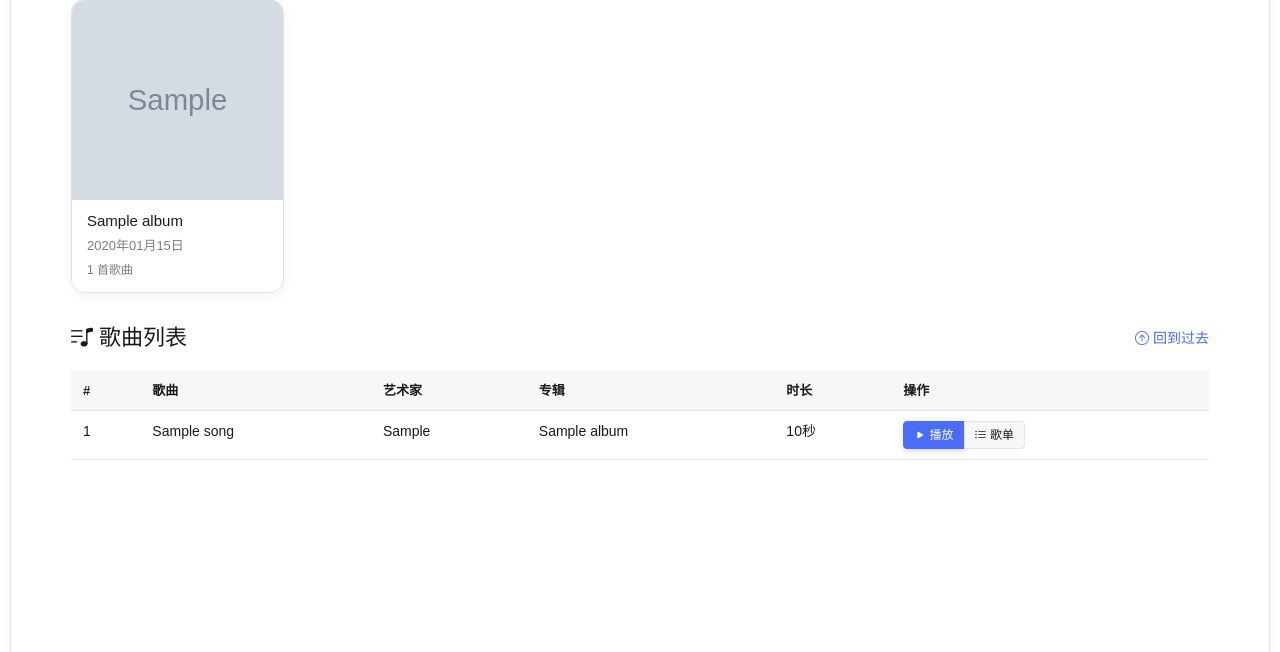
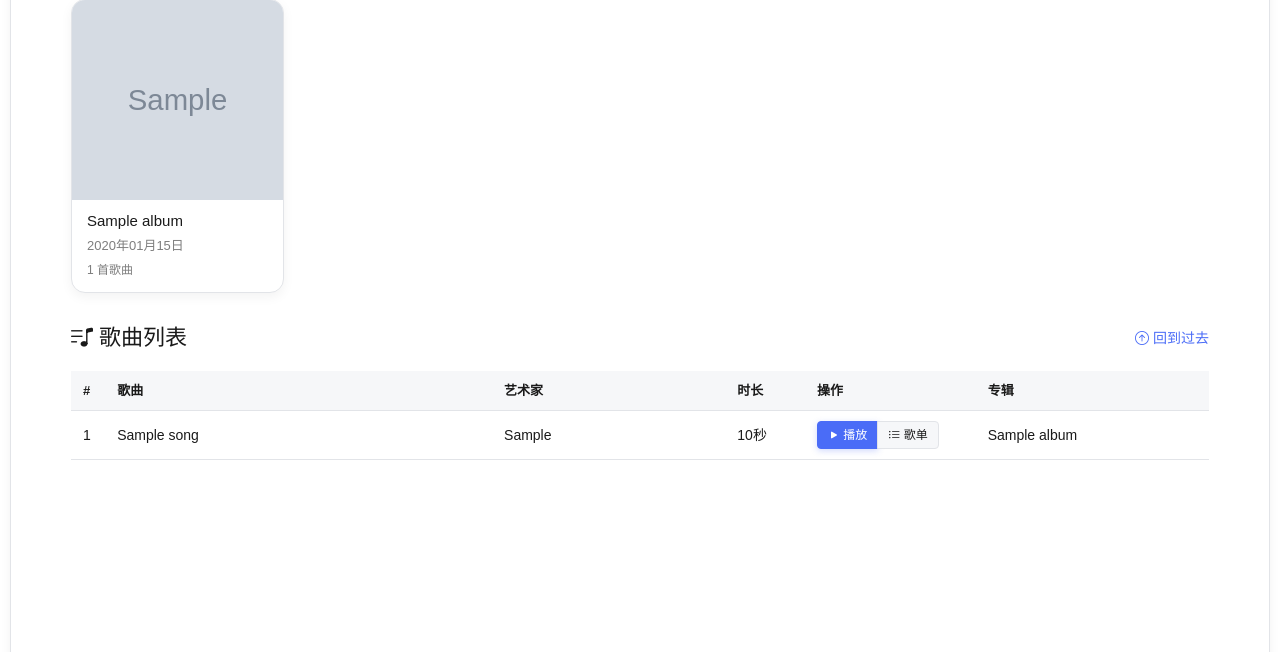
Before and after one commit to taobb123/MayDay--, a Django app: page / in a window 1280 px wide. Shown: the part 355-1007 px from the top of the page. Run offline with Django 4.2, Linux system fonts and the light colour scheme; tables that the repository leaves empty hold one stand-in row (values such as "Sample post"); grey boxes marked "Sample" are stand-in pictures.

```diff
--- a/Mayday/mayday_app/views.py
+++ b/Mayday/mayday_app/views.py
@@ -177,6 +177,7 @@ class ImageViewSet(viewsets.ModelViewSet):
 
 class ScanView(APIView):
     """扫描视图"""
+    permission_classes = [AllowAny]  # 允许未登录用户访问扫描功能
 
     def post(self, request):
         """触发扫描任务"""
--- a/Mayday/mayday_project/settings.py
+++ b/Mayday/mayday_project/settings.py
@@ -105,7 +105,7 @@ MEDIA_ROOT = BASE_DIR / 'media'
 DEFAULT_AUTO_FIELD = 'django.db.models.BigAutoField'
 
 # Music directory path
-MUSIC_DIRECTORY = r'D:\Music\周杰伦'
+MUSIC_DIRECTORY = r'D:\Music\2024 - music'
 
 # Lyrics directory path
 LYRICS_DIRECTORY = r'C:\Lyrics'
--- a/Mayday/templates/mayday_app/index.html
+++ b/Mayday/templates/mayday_app/index.html
@@ -1,4 +1,33 @@
 {% extends 'mayday_app/base.html' %}
+
+{% block extra_css %}
+<style>
+    /* 首页底部歌曲列表：固定表格布局 + 中间三列比例（歌曲略宽），长文本省略号 */
+    #song-list .table-song-layout {
+        table-layout: fixed;
+        width: 100%;
+    }
+    #song-list .table-song-layout col.col-num { width: 3%; }
+    #song-list .table-song-layout col.col-title { width: 34%; }
+    #song-list .table-song-layout col.col-artist { width: 20.5%; }
+    #song-list .table-song-layout col.col-duration { width: 7%; }
+    #song-list .table-song-layout col.col-actions { width: 15%; }
+    #song-list .table-song-layout col.col-album { width: 20.5%; }
+    #song-list .table-song-layout .song-table-ellipsis {
+        overflow: hidden;
+        text-overflow: ellipsis;
+        white-space: nowrap;
+        vertical-align: middle;
+        max-width: 0; /* 配合 table-layout:fixed 让 td 尊重列宽 */
+    }
+    #song-list .table-song-layout td:not(.song-table-ellipsis) {
+        vertical-align: middle;
+    }
+    #song-list .table-song-layout .col-actions-cell {
+        white-space: nowrap;
+    }
+</style>
+{% endblock %}
 
 {% block content %}
 <div class="container-fluid" data-user-authenticated="true">
@@ -9,7 +38,7 @@
             <button class="btn btn-primary" onclick="showArtistsModal()" title="按首字母浏览歌手">
                 <i class="bi bi-person-lines-fill"></i> 歌手
             </button>
-            <button class="btn btn-scan" onclick="scanMusic()">
+            <button class="btn btn-scan" onclick="scanMusic(event)">
                 <i class="bi bi-folder2-open"></i> 扫描音乐
             </button>
         </div>
@@ -195,24 +224,31 @@
             </a>
         </div>
         <div class="table-responsive">
-            <table class="table table-hover">
+            <table class="table table-hover table-song-layout">
+                <colgroup>
+                    <col class="col-num">
+                    <col class="col-title">
+                    <col class="col-artist">
+                    <col class="col-duration">
+                    <col class="col-actions">
+                    <col class="col-album">
+                </colgroup>
                 <thead>
                     <tr>
                         <th>#</th>
                         <th>歌曲</th>
                         <th>艺术家</th>
-                        <th>专辑</th>
                         <th>时长</th>
                         <th>操作</th>
+                        <th>专辑</th>
                     </tr>
                 </thead>
                 <tbody>
                     {% for song in songs %}
                     <tr>
                         <td>{{ songs_start_index|add:forloop.counter0 }}</td>
-                        <td>{{ song.title }}</td>
-                        <td>{{ song.artist }}</td>
-                        <td>{{ song.album.name|default:"-" }}</td>
+                        <td class="song-table-ellipsis" title="{{ song.title|escape }}">{{ song.title }}</td>
+                        <td class="song-table-ellipsis" title="{{ song.artist|escape }}">{{ song.artist }}</td>
                         <td>
                             {% if song.duration %}
                             {{ song.duration|floatformat:0 }}秒
@@ -220,7 +256,7 @@
                             -
                             {% endif %}
                         </td>
-                        <td>
+                        <td class="col-actions-cell">
                             <div class="btn-group" role="group">
                                 {% if song.file_path or song.original_path %}
                                 <button class="btn btn-sm btn-primary play-song-btn"
@@ -236,6 +272,7 @@
                                 </button>
                             </div>
                         </td>
+                        <td class="song-table-ellipsis" title="{% if song.album %}{{ song.album.name|escape }}{% else %}-{% endif %}">{{ song.album.name|default:"-" }}</td>
                     </tr>
                     {% empty %}
                     <tr>
```
Also changed, not shown: Mayday/templates/mayday_app/base.html (+73 -4 lines), Mayday/test_scan_api.py (added, +60 -0 lines).
